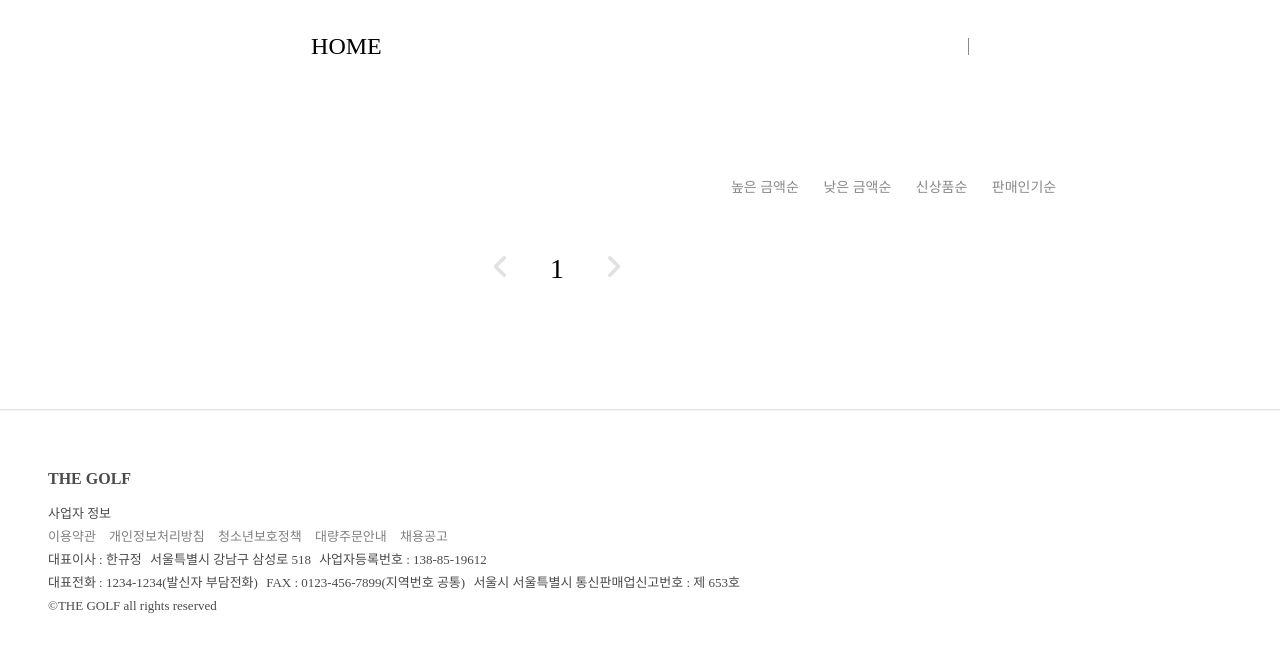
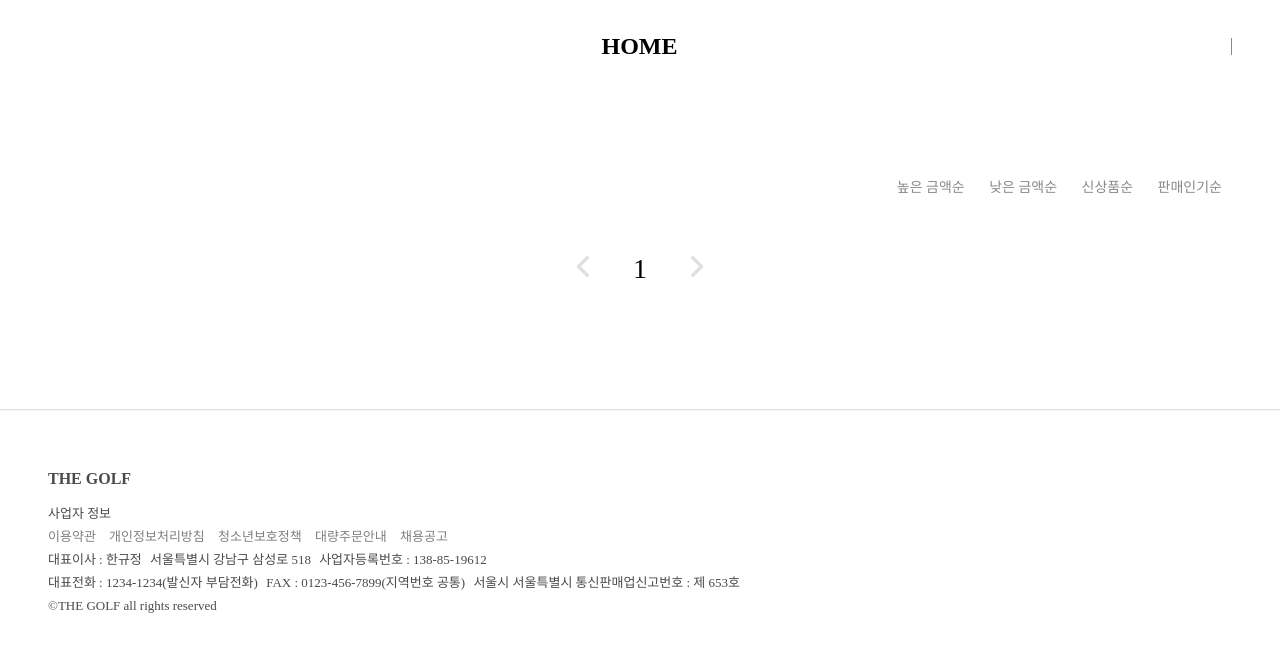
Before and after one commit to BEARSUM/golfStore, a plain HTML site: page product.html in a window 1280 px wide. Shown: the part 61-712 px from the top of the page. Drawn offline with nearby package versions, Linux system fonts and the light colour scheme; no server answers.

Commit message:
style: 헤더, 상품페이지 css 변경

```diff
--- a/assets/css/headerFooter.css
+++ b/assets/css/headerFooter.css
@@ -32,17 +32,15 @@
   display: block;
 }
 
-.category-item:nth-child(1) {
-  padding: 10px 60px 10px 0;
-}
-.category-item:nth-child(3) {
-  margin-left: 20px;
-}
 .category-item {
+  width: 100%;
   font-size: 24px;
-  font-weight: 400;
+  font-weight: 700;
   position: relative;
   padding: 10px 40px;
+  display: flex;
+  justify-content: center;
+  align-items: center;
 }
 .category-item a {
   color: black;
--- a/assets/css/product.css
+++ b/assets/css/product.css
@@ -12,6 +12,7 @@ body {
 }
 .product-container {
   display: flex;
+  justify-content: center;
   flex-flow: row;
   padding: 0 48px;
 }
@@ -30,7 +31,7 @@ body {
 .products {
   display: flex;
   flex-flow: column;
-  width: 86%;
+  width: 100%;
 }
 .parent-category {
   font-size: 35px;
```
